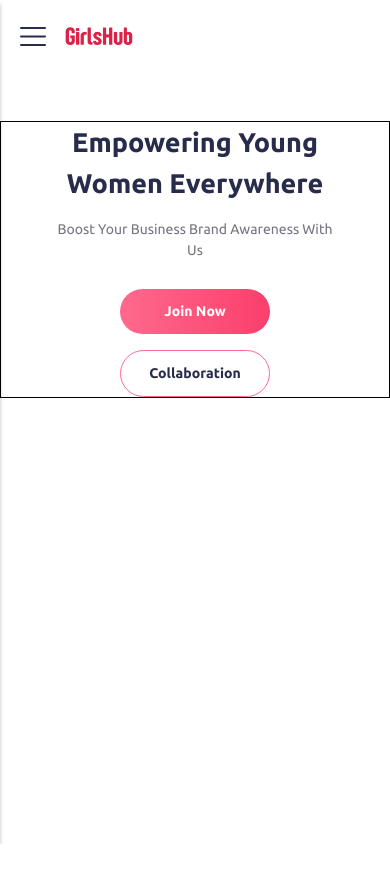
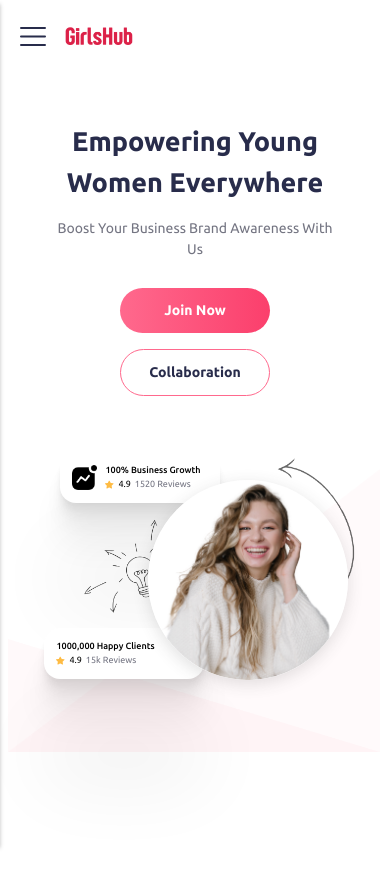
Before and after one commit to AbdanulIkhlas/girlshub, a React (Vite) app: page / in a window 390 px wide. Shown: the top 886 px of the page. Before the commit the page ends 844 px from the top, so only its background shows below. Built offline with nearby package versions, Linux system fonts and the light colour scheme.

Commit message:
menyelesaikan section home full untuk tampilan mobile

```diff
--- /dev/null
+++ b/src/components/fragments/MiniCard.jsx
@@ -0,0 +1,28 @@
+import React from "react";
+
+const MiniCard = ({ useImage, title, rating , reviews, customClassName}) => {
+  return (
+    <div
+      className={`flex gap-2 justify-start items-center bg-white p-3 rounded-2xl shadow-miniCard
+      ${customClassName}`}
+    >
+      {useImage ? (
+        <img
+          src="./image/icon-home-1.png"
+          alt="Icon Home"
+          className="w-[25px] h-[25px]"
+        />
+      ) : null}
+      <div>
+        <p className="font-medium text-[9px]">{title}</p>
+        <div className="flex gap-1">
+          <img src="./svg/icon-star.svg" alt="icon star" className="w-[9px]"/>
+          <p className="text-[9px]">{rating}</p>
+          <p className="text-[9px] text-textColor">{reviews}</p>
+        </div>
+      </div>
+    </div>
+  );
+};
+
+export default MiniCard;
--- a/src/components/layouts/LandingPageHome.jsx
+++ b/src/components/layouts/LandingPageHome.jsx
@@ -1,10 +1,11 @@
 import React from "react";
+import { Link } from "react-router-dom";
 import ButtonCustom from "../ui/ButtonCustom";
-import { Link } from "react-router-dom";
+import MiniCard from "../fragments/MiniCard";
 
 const LandingPageHome = () => {
   return (
-    <div className="border border-black mt-12 font-ubuntu">
+    <div className="mt-12 font-ubuntu">
       <h1 className="text-[27px] text-center font-bold text-bigText px-10">
         Empowering Young Women Everywhere
       </h1>
@@ -23,6 +24,52 @@ const LandingPageHome = () => {
           </ButtonCustom>
         </Link>
       </div>
+      <section className="relative min-h-[300px]  mt-14 px-2">
+        <div className="absolute w-[95.5%] min-h-[300px] z-40 ">
+          <MiniCard
+            useImage={true}
+            title="100% Business Growth"
+            rating="4.9"
+            reviews="1520 Reviews"
+            customClassName={`absolute z-50 top-0 right-40 w-[160px]`}
+          />
+          <MiniCard
+            useImage={false}
+            title="1000,000 Happy Clients"
+            rating="4.9"
+            reviews="15k Reviews"
+            customClassName={`absolute z-50 top-40 right-44 w-[160px] mt-4`}
+          />
+          <img
+            src="./image/frame-home-1.png"
+            alt="frame 1"
+            className="absolute z-40 top-0 right-0 w-[120px]"
+          />
+          <img
+            src="./image/frame-home-2.png"
+            alt="frame 2"
+            className="absolute z-40 top-14 right-[170px] w-[140px]"
+          />
+          <img
+            src="./image/photo-home-section.png"
+            alt="photo"
+            className="absolute z-50 top-7 right-8 w-[200px] h-[200px] bg-white rounded-full shadow-photoShadow"
+          />
+        </div>
+        {/* rectangle */}
+        <div className="absolute w-[95.5%] min-h-[300px] z-30 bottom-0">
+          <img
+            src="./image/rectangle-left.png"
+            alt="rectangle left"
+            className="absolute left-0 bottom-0 z-20"
+          />
+          <img
+            src="./image/rectangle-right.png"
+            alt="rectangle right"
+            className="absolute right-0 bottom-0 z-10"
+          />
+        </div>
+      </section>
     </div>
   );
 };
--- a/src/pages/LandingPage.jsx
+++ b/src/pages/LandingPage.jsx
@@ -4,7 +4,7 @@ import LandingPageHome from "../components/layouts/LandingPageHome";
 
 const LandingPage = () => {
   return (
-    <div className="font-ubuntu">
+    <div className="font-ubuntu pb-[500px]">
       <Navbar />
       {/* SECTION HOME */}
       <section id="home" className="md:px-[35px] lg:px-[120px]">
--- a/tailwind.config.js
+++ b/tailwind.config.js
@@ -17,9 +17,9 @@ export default {
       },
       boxShadow: {
         firstShadow: "0 4px 4px 0 rgba(0, 0, 0, 0.25)",
-        cardShadow: "0 5px 16px 0 rgba(0, 0, 0, 0.15)",
-        secondCardShadow:
-          "rgba(0, 0, 0, 0.25) 0px 0.1em 0.1em, rgba(0, 0, 0, 0.25) 0px 0.125em 0.5em, rgba(255, 255, 255, 0.1) 0px 0px 0px 1px inset;",
+        photoShadow: "0 4px 16px 0 rgba(67, 67, 67, 0.16);",
+        miniCard:"0 3px 2px 0 rgba(0, 0, 0, 0.02), 0 7px 5px 0 rgba(0, 0, 0, 0.03), 0 13px 10px 0 rgba(0, 0, 0, 0.04), 0 22px 18px 0 rgba(0, 0, 0, 0.04), 0 42px 33px 0 rgba(0, 0, 0, 0.05), 0 100px 80px 0 rgba(0, 0, 0, 0.07)",
+
       },
       backgroundImage: {
         "gradient-to-right": "linear-gradient(to right, #FF698D, #FB3F6C)",
```
Also changed, not shown: public/image/icon-home-1.png (added), public/svg/icon-star.svg (added).
